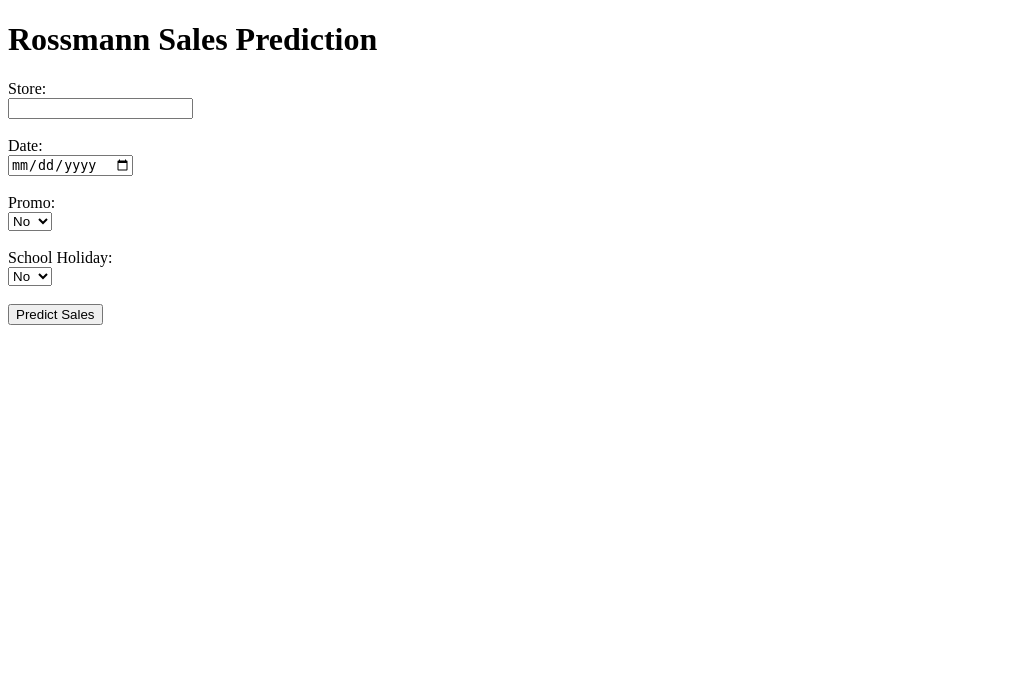
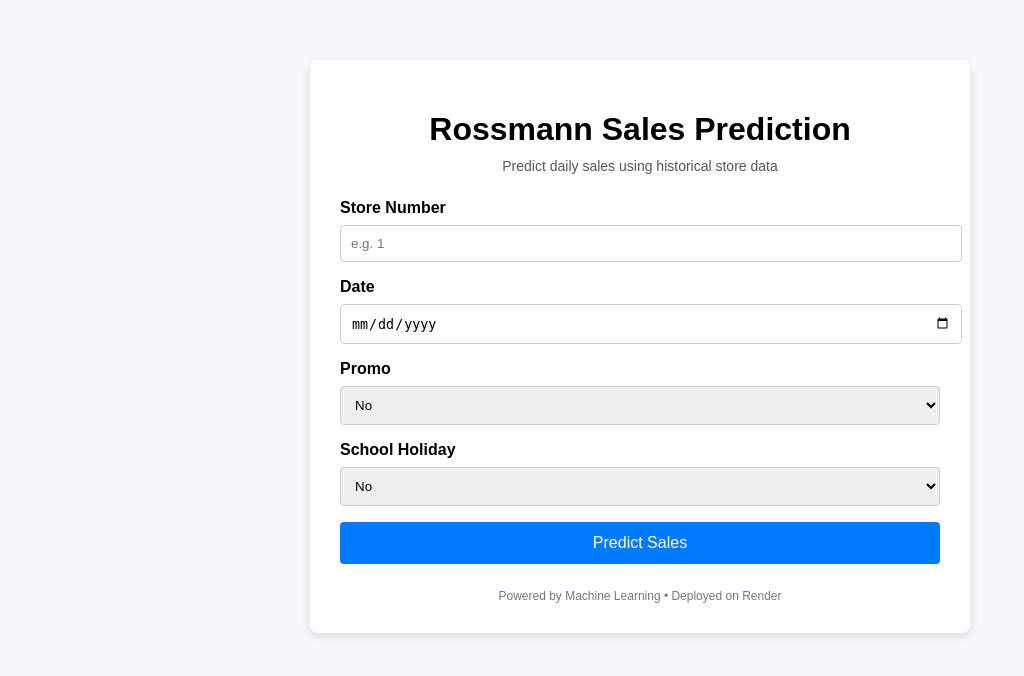
Before and after one commit to Gnan-24/Rossmann-Deployment, a Flask app: page / in a window 1280 px wide. Shown: the top 676 px of the page, without its empty margins (0-1024 px from the left). Run offline with Flask 3, Linux system fonts and the light colour scheme; parts of the project's set-up code (start-up, migrations or seed data) failed here and were passed over.

Commit message:
UI polish: clean layout and styling

```diff
--- a/templates/index.html
+++ b/templates/index.html
@@ -2,43 +2,133 @@
 <html>
 <head>
     <title>Rossmann Sales Prediction</title>
+
+    <style>
+        body {
+            font-family: Arial, sans-serif;
+            background-color: #f5f7fa;
+        }
+
+        .container {
+            max-width: 600px;
+            margin: 60px auto;
+            padding: 30px;
+            background: white;
+            border-radius: 8px;
+            box-shadow: 0px 4px 10px rgba(0, 0, 0, 0.1);
+        }
+
+        h1 {
+            text-align: center;
+            margin-bottom: 10px;
+        }
+
+        .subtitle {
+            text-align: center;
+            color: #555;
+            margin-bottom: 25px;
+            font-size: 14px;
+        }
+
+        label {
+            font-weight: bold;
+        }
+
+        input, select {
+            width: 100%;
+            padding: 10px;
+            margin: 8px 0 16px 0;
+            border-radius: 4px;
+            border: 1px solid #ccc;
+        }
+
+        button {
+            width: 100%;
+            padding: 12px;
+            background-color: #007bff;
+            color: white;
+            border: none;
+            font-size: 16px;
+            border-radius: 4px;
+            cursor: pointer;
+        }
+
+        button:hover {
+            background-color: #0056b3;
+        }
+
+        .result {
+            margin-top: 25px;
+            padding: 15px;
+            background-color: #e7f3ff;
+            border-left: 4px solid #007bff;
+            font-size: 18px;
+        }
+
+        .error {
+            margin-top: 20px;
+            padding: 12px;
+            background-color: #ffe6e6;
+            border-left: 4px solid #cc0000;
+            color: #a80000;
+        }
+
+        .footer {
+            text-align: center;
+            margin-top: 25px;
+            font-size: 12px;
+            color: #777;
+        }
+    </style>
 </head>
+
 <body>
 
+<div class="container">
     <h1>Rossmann Sales Prediction</h1>
+    <div class="subtitle">
+        Predict daily sales using historical store data
+    </div>
 
     <form method="post" action="/predict">
 
-        <label>Store:</label><br>
-        <input type="number" name="Store" required><br><br>
+        <label>Store Number</label>
+        <input type="number" name="Store" placeholder="e.g. 1" required>
 
-        <label>Date:</label><br>
-        <input type="date" name="Date" required><br><br>
+        <label>Date</label>
+        <input type="date" name="Date" required>
 
-        <label>Promo:</label><br>
+        <label>Promo</label>
         <select name="Promo">
             <option value="0">No</option>
             <option value="1">Yes</option>
-        </select><br><br>
+        </select>
 
-        <label>School Holiday:</label><br>
+        <label>School Holiday</label>
         <select name="SchoolHoliday">
             <option value="0">No</option>
             <option value="1">Yes</option>
-        </select><br><br>
+        </select>
 
         <button type="submit">Predict Sales</button>
-
     </form>
 
-    {% if error %}
-    <p style="color:red;">{{ error }}</p>
+    {% if prediction %}
+        <div class="result">
+            💰 <strong>Predicted Sales:</strong> {{ prediction }}
+        </div>
     {% endif %}
 
+    {% if error %}
+        <div class="error">
+            ⚠️ {{ error }}
+        </div>
+    {% endif %}
 
-    {% if prediction %}
-        <h2>Predicted Sales: {{ prediction }}</h2>
-    {% endif %}
+    <div class="footer">
+        Powered by Machine Learning • Deployed on Render
+    </div>
+</div>
 
 </body>
 </html>
```
